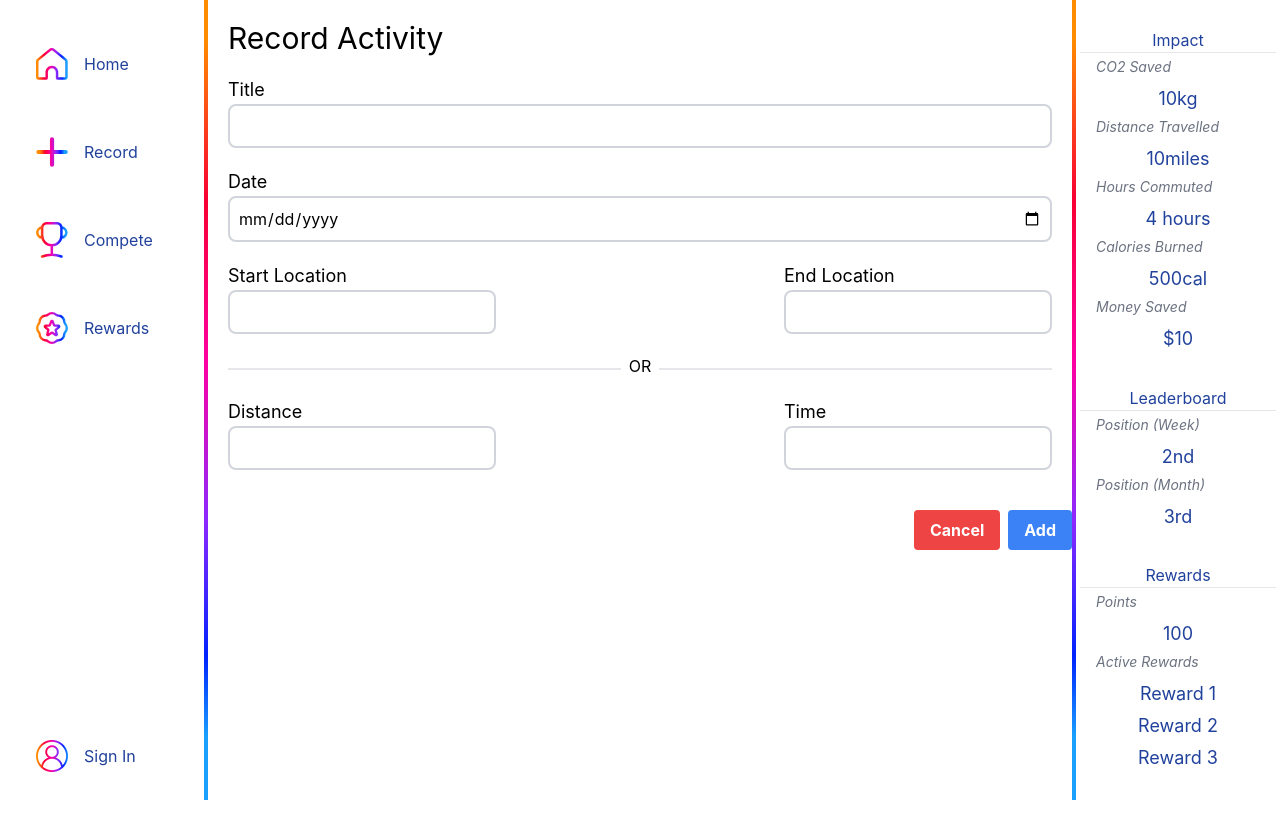
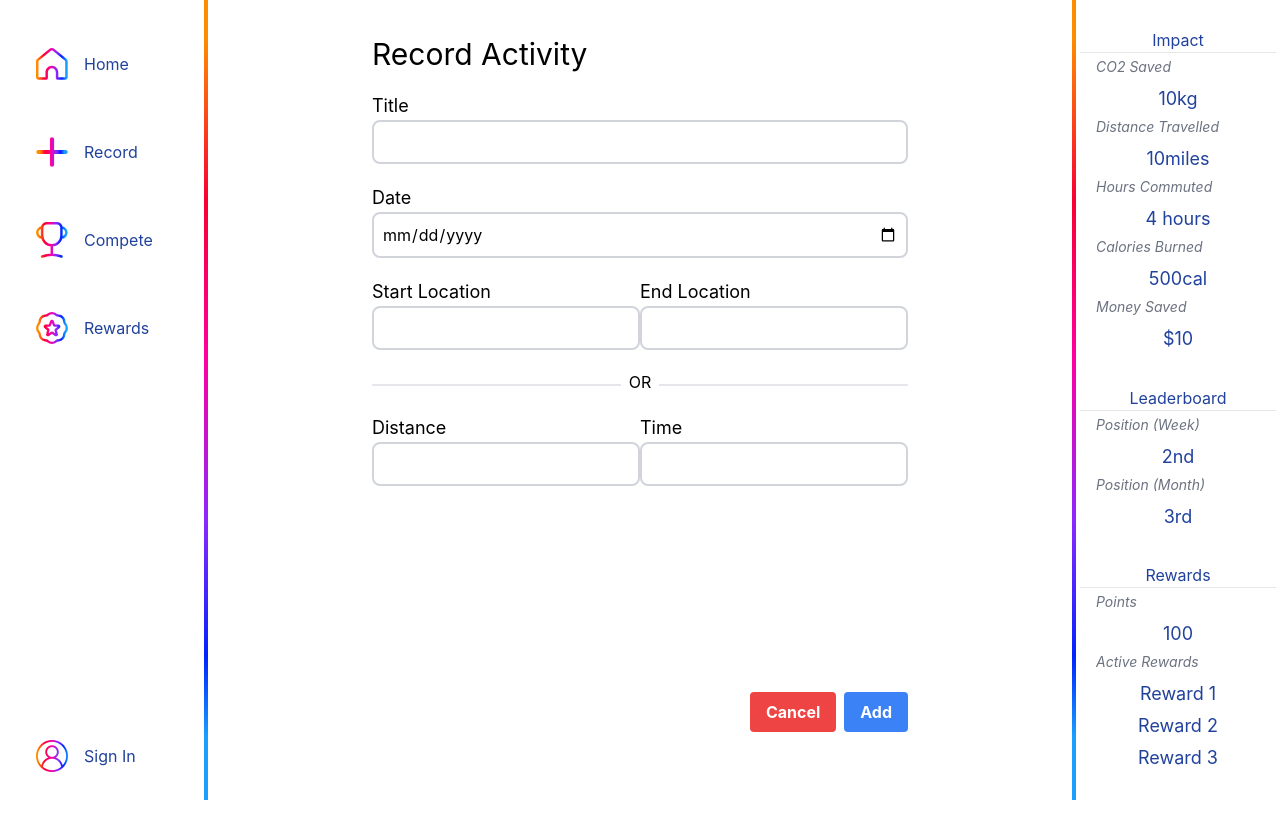
Before and after one commit to SkyPedal/SkyPedal, a React (Vite) app: page /record in a window 1280 px wide. Shown: the top 838 px of the page. After the commit the page ends 800 px from the top, so only its background shows below. Built offline with nearby package versions, Linux system fonts and the light colour scheme; a web font is replaced by a local one.

Commit message:
fix: get buttons right with relative parent

```diff
--- a/src/components/RecordActivity.jsx
+++ b/src/components/RecordActivity.jsx
@@ -9,12 +9,12 @@ const RecordActivity = () => {
   const [time, setTime] = useState(null);
 
   return (
-    <div className="h-full">
+    <div className="h-full p-4 px-36 relative">
       <h1 className="text-3xl text-left pt-5 pl-5">Record Activity</h1>
 
-      <form className="h-full">
-        {/* <div className="flex flex-col p-5 h-full justify-between"> */}
-        <div>
+      {/* <div className="flex flex-col h-full justify-between"> */}
+      <div className="">
+        <form className="">
           <div className="flex flex-col p-5">
             <label htmlFor="activityName" className="text-left text-lg">
               Title
@@ -110,7 +110,8 @@ const RecordActivity = () => {
               </div>
             </div>
           </div>
-          <div className="flex flex-row justify-end ">
+          {/* Buttons  */}
+          <div className="flex flex-row justify-end p-5 absolute bottom-12 right-36">
             <button
               type="button"
               className="bg-red-500 hover:bg-red-700 text-white font-bold py-2 px-4 rounded mt-5 mx-2 max-h-10"
@@ -124,8 +125,8 @@ const RecordActivity = () => {
               Add
             </button>
           </div>
-        </div>
-      </form>
+        </form>
+      </div>
     </div>
   );
 };
```
